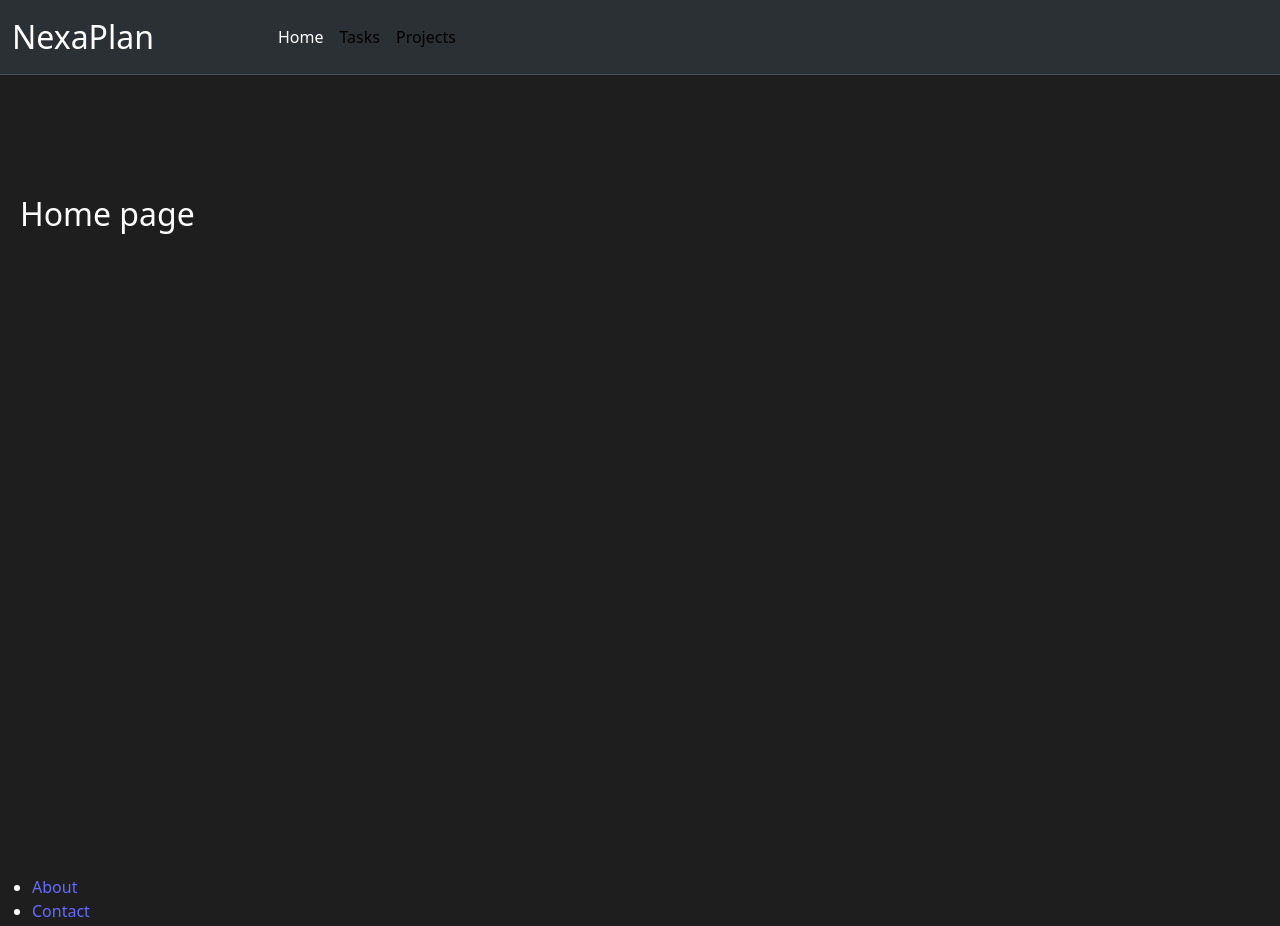
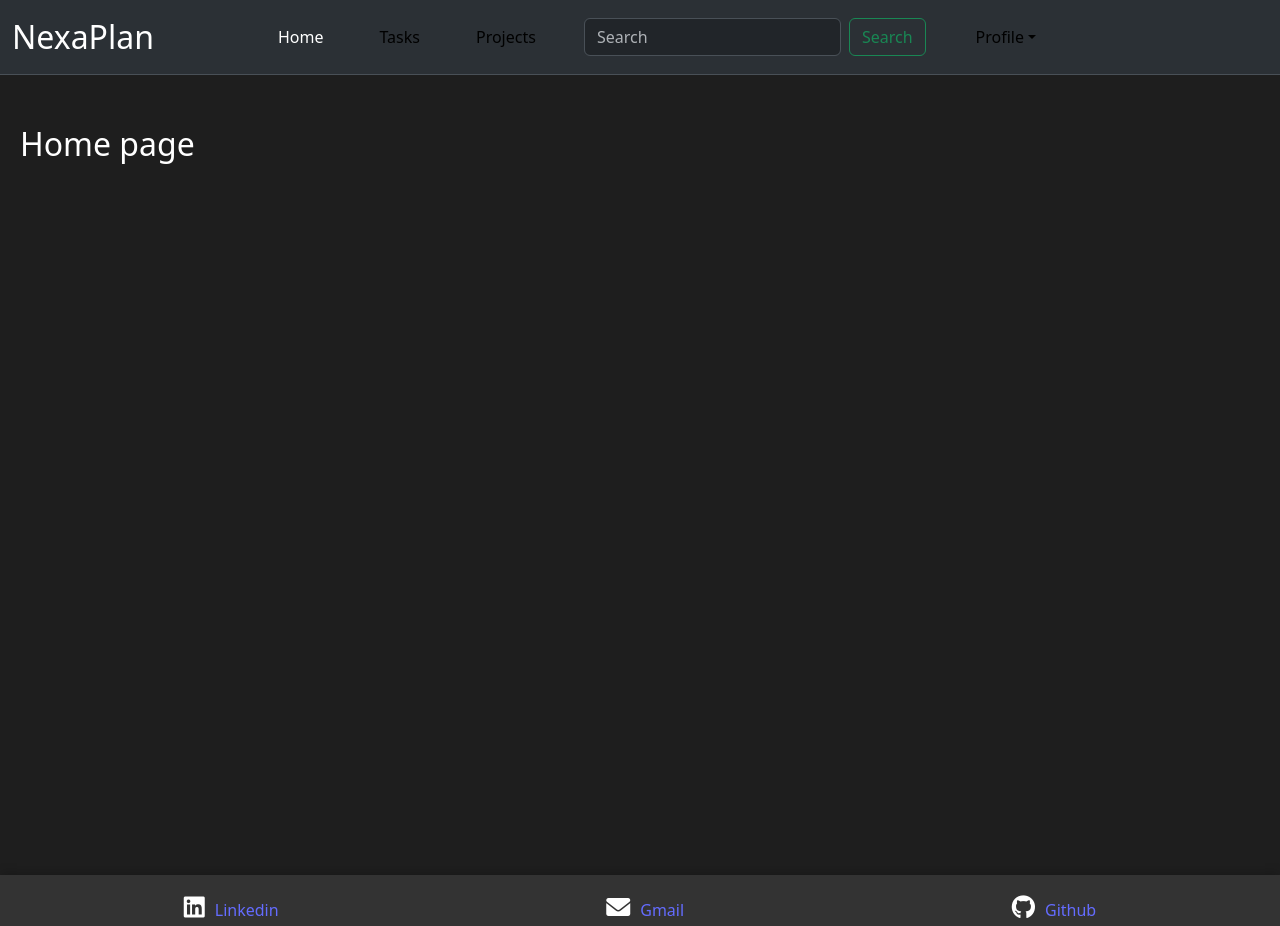
Before and after one commit to Stan-breaks/Nexaplan-Front-end, a React (Vite) app: page /home in a window 1280 px wide. Shown: the top 926 px of the page. Built offline with nearby package versions, Linux system fonts and the light colour scheme.

Commit message:
footer conclusion

```diff
--- a/index.html
+++ b/index.html
@@ -4,6 +4,7 @@
     <meta charset="UTF-8" />
     <link rel="icon" type="image/svg+xml" href="/x6yjdF01 (2).svg" />
     <meta name="viewport" content="width=device-width, initial-scale=1.0" />
+    <link rel="stylesheet" href="https://cdnjs.cloudflare.com/ajax/libs/font-awesome/6.0.0/css/all.min.css">
     <title>NexaPlan</title>
   </head>
   <body>
--- a/src/App.css
+++ b/src/App.css
@@ -7,5 +7,5 @@ body {
   margin-right:20px;
   position: relative;
   min-height: 100vh;
-  padding-top: 120px; /* Adjust the padding-top to move the content below the header */
+  padding-top: 50px; /* Adjust the padding-top to move the content below the header */
 }
--- a/src/components/Footer/Footer.css
+++ b/src/components/Footer/Footer.css
@@ -0,0 +1,50 @@
+.footer {
+  background-color: #333;
+  color: #fff;
+  padding: 20px;
+  text-align: center;
+  box-shadow: 0px -2px 10px rgba(0, 0, 0, 0.2); /* Optional: Add a shadow at the top */
+}
+
+.footer-content {
+  display: flex;
+  justify-content: space-between;
+  align-items: center;
+}
+
+.footer ul {
+  list-style: none;
+  padding: 0;
+  display: flex;
+}
+
+.footer ul li {
+  margin-right: 20px;
+}
+
+.footer ul li a {
+  color: #fff;
+  text-decoration: none;
+  transition: all 0.3s ease;
+}
+
+.footer ul li a:hover {
+  color: #3498db;
+}
+
+.social-icons {
+  display: flex;
+  justify-content: space-around;
+  align-items: center;
+}
+
+.social-icons i {
+  font-size: 24px;
+  margin-right: 10px;
+  color: #fff;
+  transition: all 0.3s ease;
+}
+
+.social-icons i:hover {
+  color: #3498db;
+}
--- a/src/components/Footer/Footer.jsx
+++ b/src/components/Footer/Footer.jsx
@@ -1,20 +1,20 @@
 import "./Footer.css"
 function Footer() {
   return (
-    <footer className="footer">
-      <div className="footer-content">
-        <ul>
-          <li>
-            <a href="/about">About</a>
-          </li>
-          <li>
-            <a href="/contact">Contact</a>
-          </li>
-          {/* Add more footer links as needed*/}
-        </ul>
-      </div>
+    <footer className="footer footer-dark">
       <div className="social-icons">
-        {/* Social media icons (e.g., Facebook, Twitter) */}
+        <a href="https://www.linkedin.com/in/stanley-mwendwa-5a594b233/">
+          <i class="fa-brands fa-linkedin"></i>
+          Linkedin
+        </a>
+        <a href="mailto:stanleymwendwa03@gmail.com">
+          <i class="fa-solid fa-envelope"></i>
+          Gmail
+        </a>
+        <a href="https://github.com/Stan-breaks">
+          <i class="fa-brands fa-github"></i>
+          Github
+        </a>
       </div>
       <div className="copyright">
         &copy; 2023 NexaPlan. All rights reserved.
--- a/src/components/Navbar/Navbar.css
+++ b/src/components/Navbar/Navbar.css
@@ -7,8 +7,7 @@
 }
 
 .nav-link {
-  margin-right: 4
-  0px;
+  margin-right: 40px;
   color: #000;
   text-decoration: none;
   transition: all 0.3s ease;
@@ -21,3 +20,6 @@
     font-size: xx-large;
     padding-right: 100px;
 }
+.d-flex{
+margin-right: 50px;
+}
--- a/src/components/Navbar/Navbar.jsx
+++ b/src/components/Navbar/Navbar.jsx
@@ -33,6 +33,50 @@ function Navbar() {
               Projects
             </a>
           </div>
+          <form class="d-flex" role="search">
+            <input
+              class="form-control me-2"
+              type="search"
+              placeholder="Search"
+              aria-label="Search"
+            />
+            <button class="btn btn-outline-success" type="submit">
+              Search
+            </button>
+          </form>
+          <div class="nav-item dropdown">
+            <a
+              class="nav-link dropdown-toggle"
+              href="#"
+              role="button"
+              data-bs-toggle="dropdown"
+              aria-expanded="false"
+            >
+              Profile
+            </a>
+            <ul class="dropdown-menu">
+              <li>
+                <a class="dropdown-item" href="dashboard">
+                  Dashboard
+                </a>
+              </li>
+              <li>
+                <a class="dropdown-item" href="analytics">
+                  Analytics
+                </a>
+              </li>
+              <li>
+                <a class="dropdown-item" href="profile">
+                  Settings
+                </a>
+              </li>
+              <li>
+                <a class="dropdown-item" href="#">
+                  Logout
+                </a>
+              </li>
+            </ul>
+          </div>
         </div>
       </div>
     </nav>
```
Also changed, not shown: src/components/Sidebar/Sidebar.jsx (deleted, +0 -20 lines), src/components/Sidebar/Sidebar.css (deleted).
